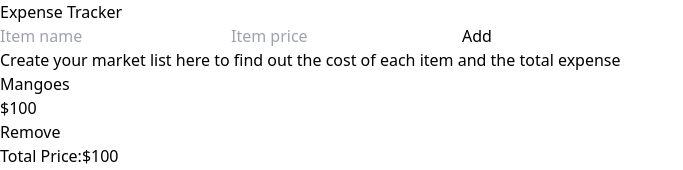
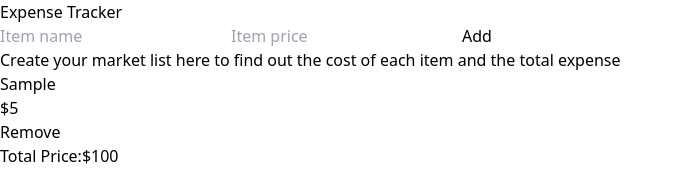
Before and after one commit to juned072/Expence-Tracker, a React (Vite) app: page / in a window 1280 px wide. Both pictures are taken after typing "Sample", "5" into the empty fields and a click on the button "Add". Shown: the top 170 px of the page, without its empty margins (0-683 px from the left). Built offline with nearby package versions, Linux system fonts and the light colour scheme.

Commit message:
item are get into card as a props and set all data

```diff
--- a/src/Components/Card.jsx
+++ b/src/Components/Card.jsx
@@ -1,11 +1,11 @@
 import React from "react";
 
-const Card = () => {
+const Card = ({ item }) => {
   return (
     <div className="shadow-md p-2 rounded-md flex justify-between items-center">
       <div>
-        <h3 className="text-lg text-gray-800">Mangoes</h3>
-        <h4 className="text-blue-500">$100</h4>
+        <h3 className="text-lg text-gray-800">{item.itemName}</h3>
+        <h4 className="text-blue-500">${item.itemPrice}</h4>
       </div>
       <div>
         <button className="bg-red-500 hover:bg-red-600 text-white rounded-md md:p-2 p-1">
```
